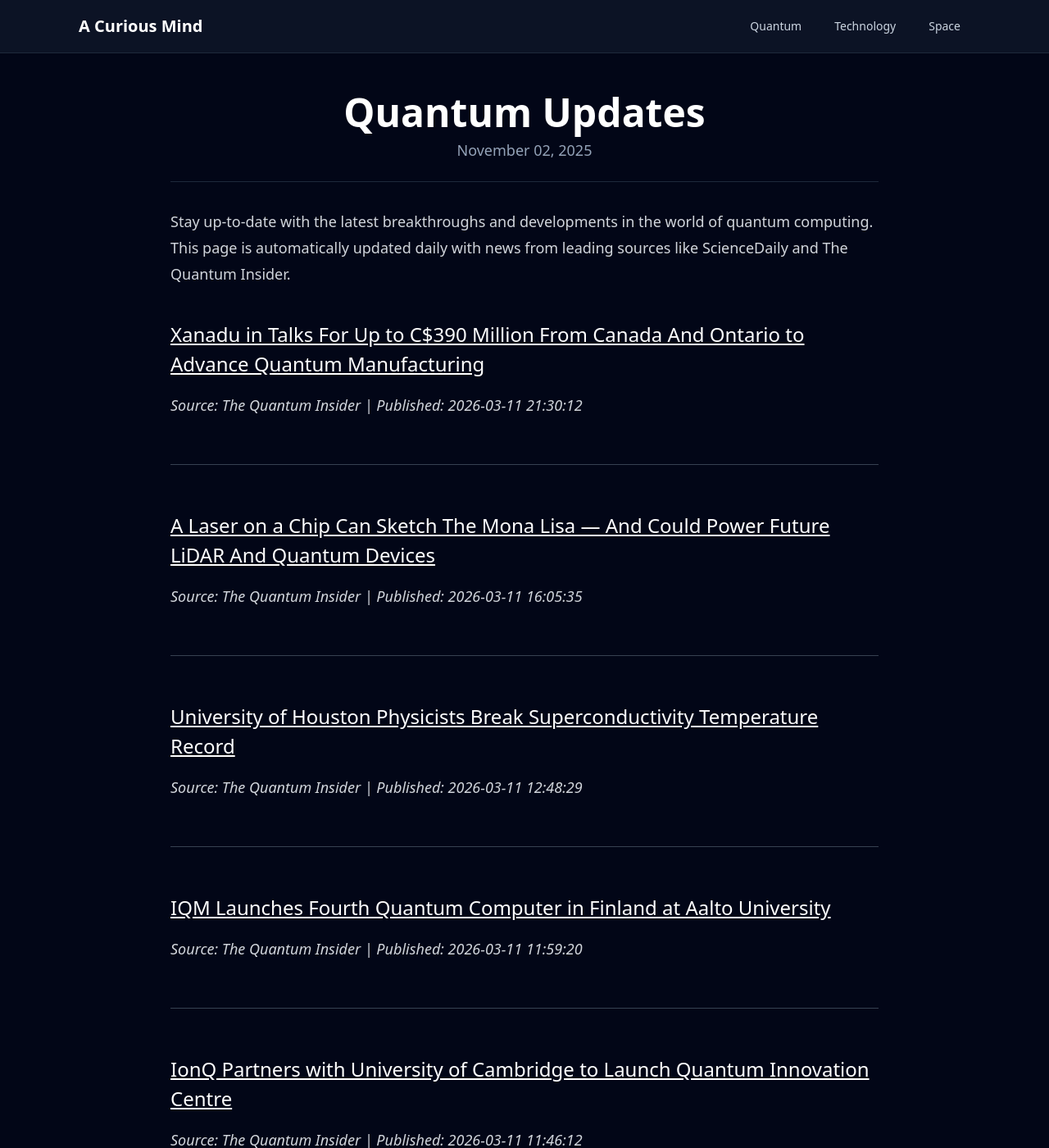
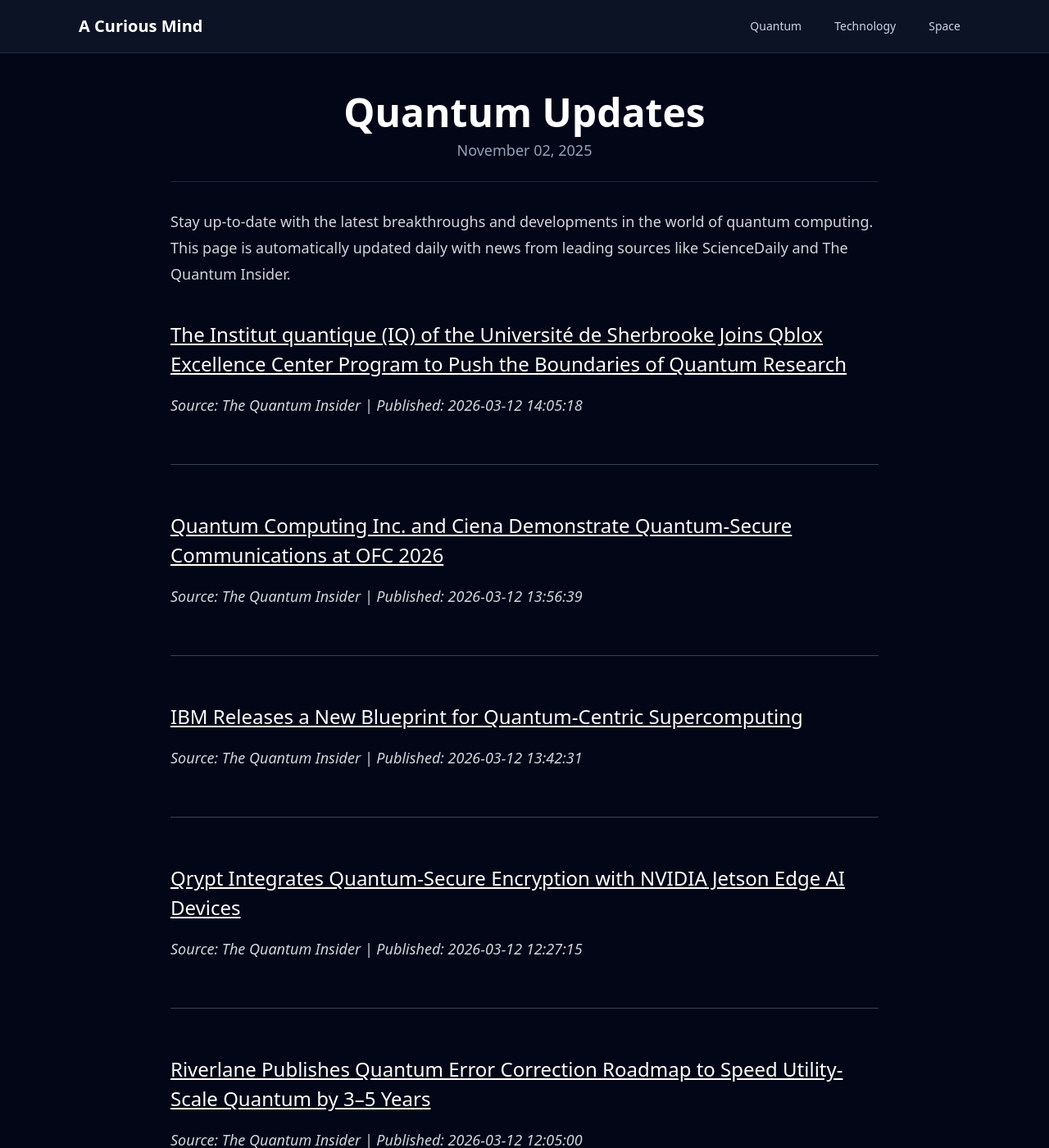
Before and after one commit to onehl7/onehl7.github.io, a Jekyll site: the page built from _posts/2025-11-02-quantum-updates.md, in a window 1280 px wide and 1400 px high. Shown: the whole window at 82% size. Built offline with Jekyll 4.4.1, drawn with Linux system fonts in a browser that asks for light colours; nearby versions of some CDN libraries.

Commit message:
Update quantum news data

```diff
--- a/_data/quantum_news.json
+++ b/_data/quantum_news.json
@@ -1,33 +1,33 @@
 [
   {
     "source": "The Quantum Insider",
-    "title": "Xanadu in Talks For Up to C$390 Million From Canada And Ontario to Advance Quantum Manufacturing",
-    "link": "https://thequantuminsider.com/2026/03/11/xanadu-in-talks-for-up-to-c390-million-from-canada-and-ontario-to-advance-quantum-manufacturing/",
-    "published": "2026-03-11 21:30:12"
+    "title": "The Institut quantique (IQ) of the Universit\u00e9 de Sherbrooke Joins Qblox Excellence Center Program to Push the Boundaries of Quantum Research",
+    "link": "https://thequantuminsider.com/2026/03/12/institut-quantique-qblox-excellence-center-quantum-research/",
+    "published": "2026-03-12 14:05:18"
   },
   {
     "source": "The Quantum Insider",
-    "title": "A Laser on a Chip Can Sketch The Mona Lisa \u2014 And Could Power Future LiDAR And Quantum Devices",
-    "link": "https://thequantuminsider.com/2026/03/11/a-laser-on-a-chip-can-sketch-the-mona-lisa-and-could-power-future-lidar-and-quantum-devices/",
-    "published": "2026-03-11 16:05:35"
+    "title": "Quantum Computing Inc. and Ciena Demonstrate Quantum-Secure Communications at OFC 2026",
+    "link": "https://thequantuminsider.com/2026/03/12/qci-ciena-quantum-secure-communications-demo/",
+    "published": "2026-03-12 13:56:39"
   },
   {
     "source": "The Quantum Insider",
-    "title": "University of Houston Physicists Break Superconductivity Temperature Record",
-    "link": "https://thequantuminsider.com/2026/03/11/university-of-houston-physicists-break-superconductivity-temperature-record/",
-    "published": "2026-03-11 12:48:29"
+    "title": "IBM Releases a New Blueprint for Quantum-Centric Supercomputing",
+    "link": "https://thequantuminsider.com/2026/03/12/ibm-releases-a-new-blueprint-for-quantum-centric-supercomputing/",
+    "published": "2026-03-12 13:42:31"
   },
   {
     "source": "The Quantum Insider",
-    "title": "IQM Launches Fourth Quantum Computer in Finland at Aalto University",
-    "link": "https://thequantuminsider.com/2026/03/11/iqm-fourth-quantum-computer-alto-university/",
-    "published": "2026-03-11 11:59:20"
+    "title": "Qrypt Integrates Quantum-Secure Encryption with NVIDIA Jetson Edge AI Devices",
+    "link": "https://thequantuminsider.com/2026/03/12/qrypt-quantum-secure-encryption-nvidia-jetson-edge-ai/",
+    "published": "2026-03-12 12:27:15"
   },
   {
     "source": "The Quantum Insider",
-    "title": "IonQ Partners with University of Cambridge to Launch Quantum Innovation Centre",
-    "link": "https://thequantuminsider.com/2026/03/11/ionq-cambridge-quantum-innovation-centre/",
-    "published": "2026-03-11 11:46:12"
+    "title": "Riverlane Publishes Quantum Error Correction Roadmap to Speed Utility-Scale Quantum by 3\u20135 Years",
+    "link": "https://thequantuminsider.com/2026/03/12/riverlane-publishes-quantum-error-correction-roadmap-to-speed-utility-scale-quantum-by-3-5-years/",
+    "published": "2026-03-12 12:05:00"
   },
   {
     "source": "ScienceDaily (Quantum Computing)",
```
